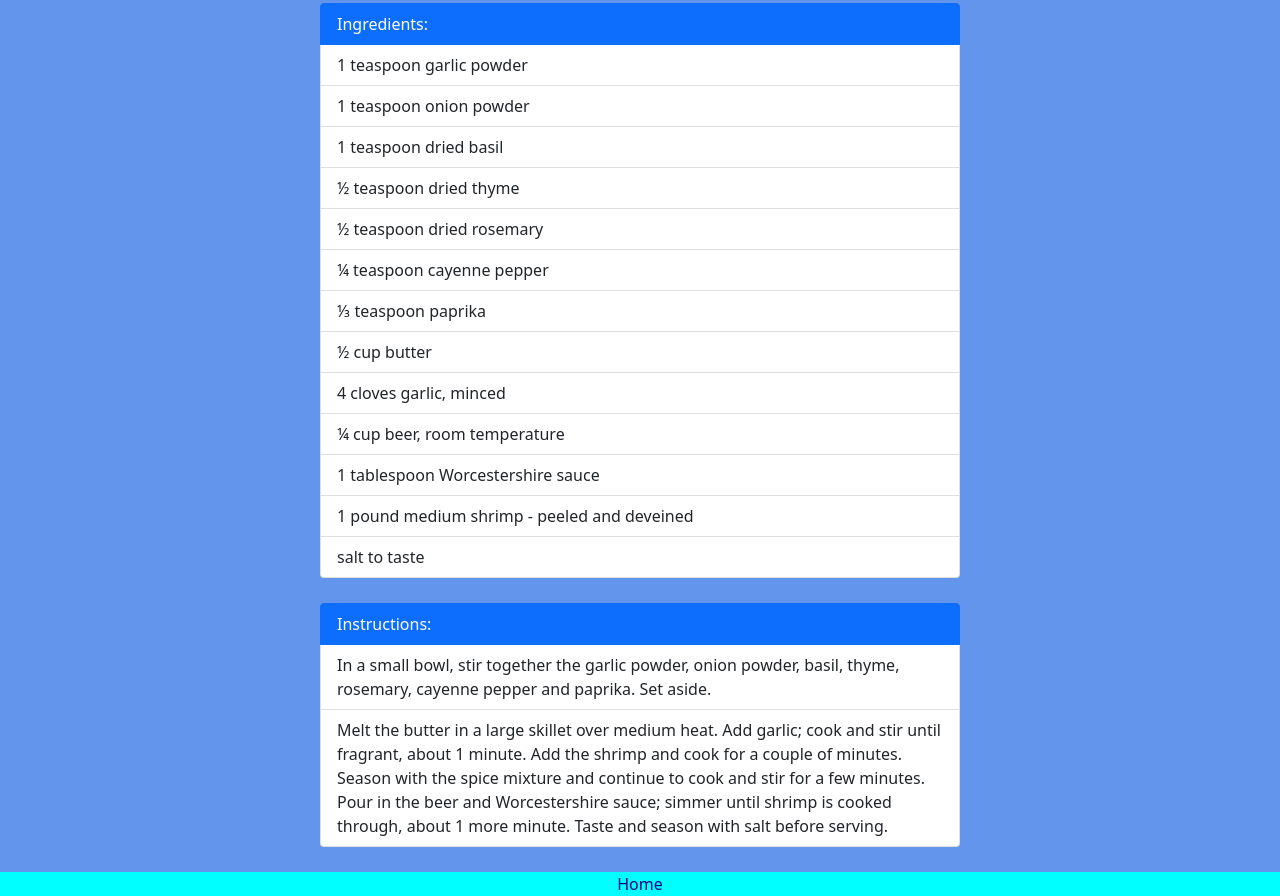
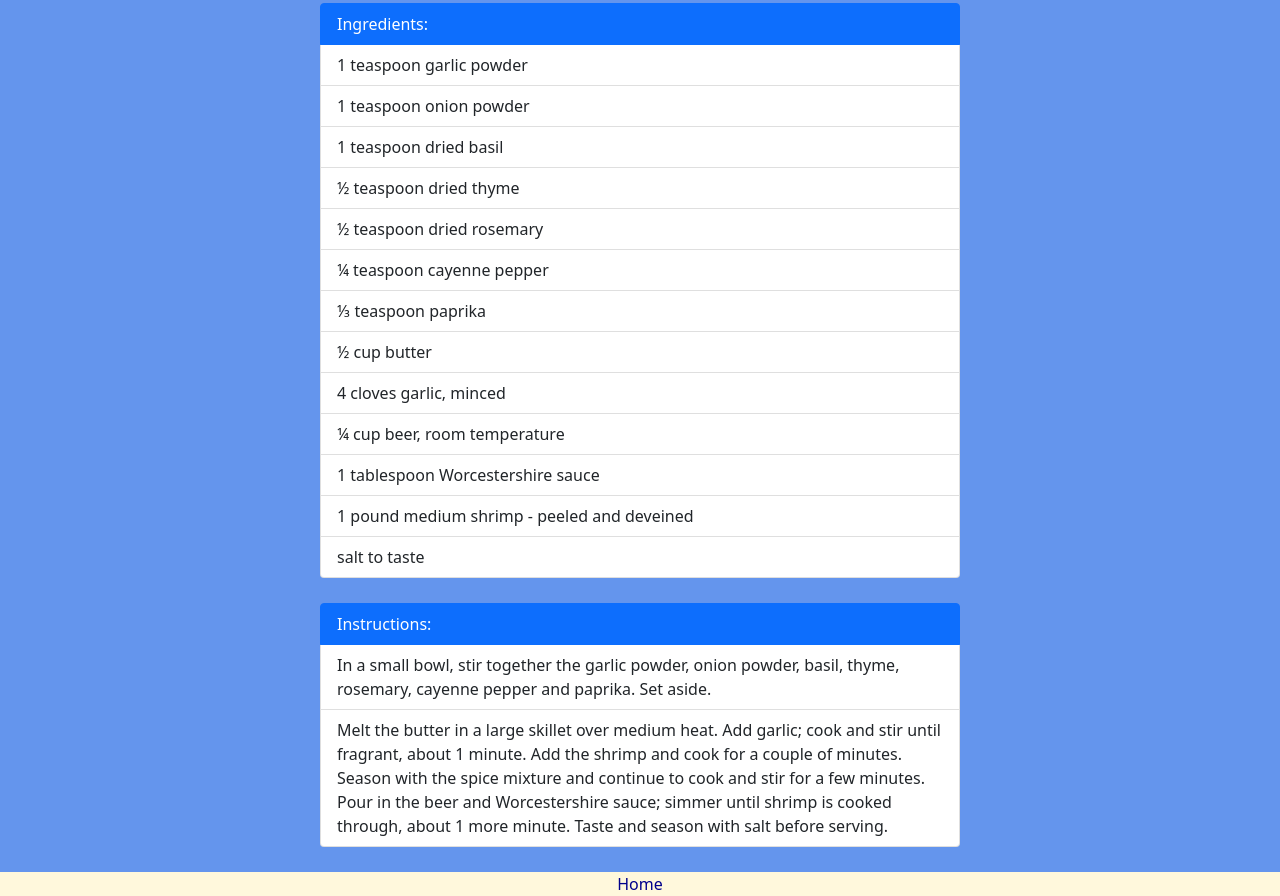
Before and after one commit to chasze/odin-recipes, a plain HTML site: page bbq.html in a window 1280 px wide. Shown: the part 439-1335 px from the top of the page. Drawn offline with nearby package versions, Linux system fonts and the light colour scheme.

Commit message:
updated styles

```diff
--- a/styles.css
+++ b/styles.css
@@ -28,10 +28,9 @@ img {
 }
 
 .navigation {
-    background-color: cyan;
+    background-color: cornsilk;
     text-align: center;
     font-size: 1rem;
-    color: cornsilk;
 }
 
 a {
```
